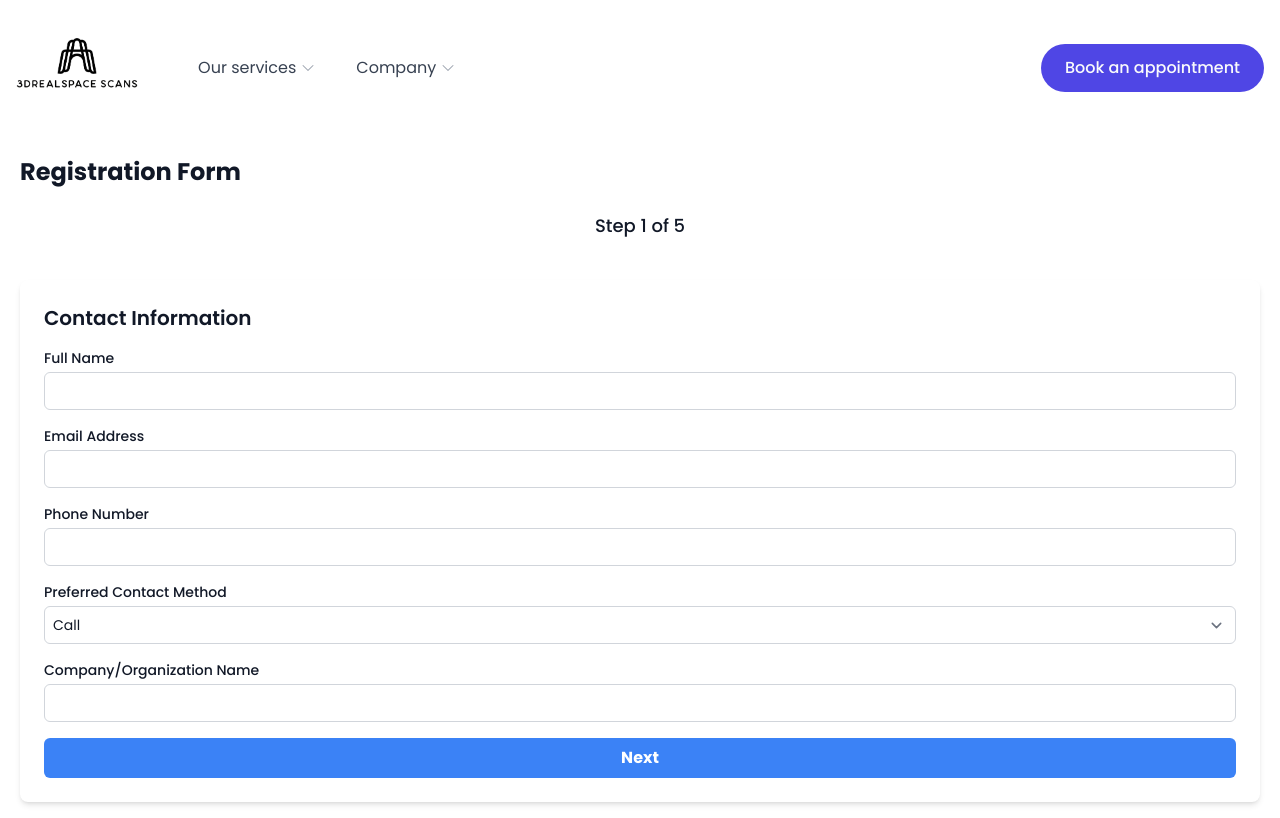
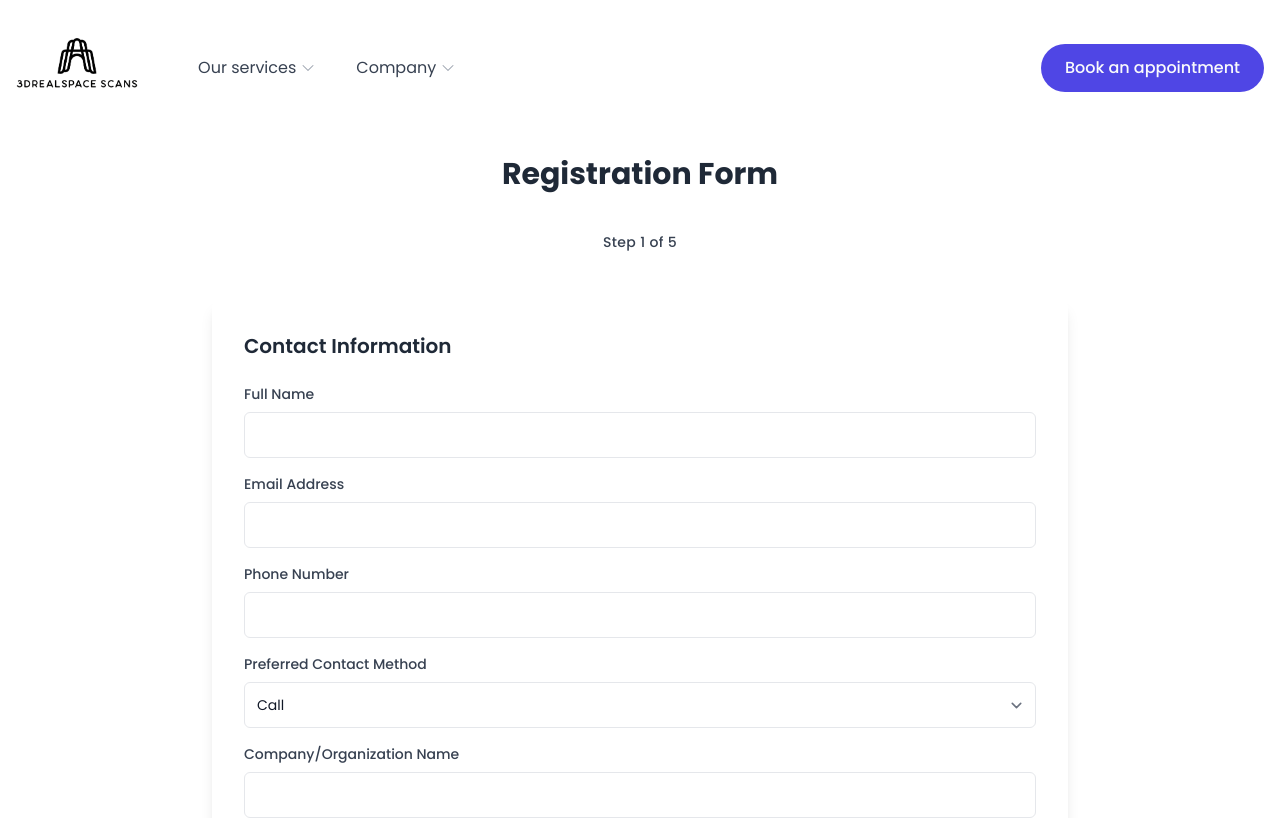
Before and after one commit to nikhilljpskj/3DRealSpaceScans, a React (Create React App) app in the folder frontend/: page /booking in a window 1280 px wide. Shown: the top 818 px of the page. Built offline with nearby package versions, Linux system fonts and the light colour scheme.

Commit message:
minor design changes to booking

```diff
--- a/frontend/public/index.html
+++ b/frontend/public/index.html
@@ -7,9 +7,9 @@
     <meta name="theme-color" content="#000000" />
     <meta
       name="description"
-      content="Chisfis | Online Booking – a responsive React template theme with Online booking, Real Estate, and booking system for accommodation, tours, travel experiences, cruises, car rentals, real estate, and travel agencies"
+      content="Advanced 3D scanning solutions for real estate, construction, and architecture – experience immersive virtual tours, precise digital twins, and custom staging to streamline your projects and enhance property showcases."
     />
-    <link rel="apple-touch-icon" href="%PUBLIC_URL%/logo192.png" />
+    <!-- <link rel="apple-touch-icon" href="%PUBLIC_URL%/logo192.png" /> -->
     <!--
       manifest.json provides metadata used when your web app is installed on a
       user's mobile device or desktop. See https://developers.google.com/web/fundamentals/web-app-manifest/
--- a/frontend/src/components/Header/MainNav1.tsx
+++ b/frontend/src/components/Header/MainNav1.tsx
@@ -32,7 +32,7 @@ const MainNav1: FC<MainNav1Props> = ({ className = "" }) => {
         <div className="hidden md:flex flex-shrink-0 items-center justify-end flex-1 lg:flex-none text-neutral-700 dark:text-neutral-100">
           <div className="hidden xl:flex items-center space-x-0.5">
             <div className="px-1" />
-            <ButtonPrimary href="/login">Book an appointment</ButtonPrimary>
+            <ButtonPrimary href="/booking">Book an appointment</ButtonPrimary>
           </div>
           <div className="flex xl:hidden items-center">
             <div className="px-0.5" />
--- a/frontend/src/containers/BookingPage/BookingForm.tsx
+++ b/frontend/src/containers/BookingPage/BookingForm.tsx
@@ -142,59 +142,125 @@ const handleFileUpload = async () => {
   const prevStep = () => setStep(prev => prev - 1);
 
   return (
-<div className="container mx-auto mb-24 lg:mb-32 p-5">
-  <h2 className="text-2xl font-bold mb-6">Registration Form</h2>
+    <div className="container mx-auto mb-24 lg:mb-32 p-5 max-w-lg sm:max-w-xl md:max-w-2xl lg:max-w-3xl xl:max-w-4xl">
+      <h2 className="text-3xl font-bold mb-10 text-gray-800 text-center">Registration Form</h2>
       <form className="grid grid-cols-1 gap-6" onSubmit={handleSubmit}>
-    <div className="step-indicator text-center text-lg font-medium mb-4">
-      <p>Step {step} of 5</p>
+        <div className="step-indicator text-center text-lg font-medium mb-6 text-gray-700">
+          <p className="text-sm tracking-wide">Step {step} of 5</p>
         </div>
 
         {step === 1 && (
-      <div className="bg-white p-6 rounded-lg shadow-md">
-        <h3 className="text-xl font-semibold mb-4">Contact Information</h3>
-        <label className="block text-sm font-medium mb-1">Full Name</label>
-        <input type="text" name="fullName" value={formData.fullName} onChange={handleChange} required className="block w-full border border-gray-300 rounded-md p-2 mb-4" />
+          <div className="bg-white p-8 rounded-lg shadow-lg">
+            <h3 className="text-xl font-semibold mb-6 text-gray-800">Contact Information</h3>
+            <label className="block text-sm font-medium mb-2 text-gray-700">Full Name</label>
+            <input
+              type="text"
+              name="fullName"
+              value={formData.fullName}
+              onChange={handleChange}
+              required
+              className="block w-full border border-gray-200 rounded-md p-3 mb-4 focus:ring-2 focus:ring-blue-400 focus:outline-none"
+            />
 
-        <label className="block text-sm font-medium mb-1">Email Address</label>
-        <input type="email" name="email" value={formData.email} onChange={handleChange} required className="block w-full border border-gray-300 rounded-md p-2 mb-4" />
+            <label className="block text-sm font-medium mb-2 text-gray-700">Email Address</label>
+            <input
+              type="email"
+              name="email"
+              value={formData.email}
+              onChange={handleChange}
+              required
+              className="block w-full border border-gray-200 rounded-md p-3 mb-4 focus:ring-2 focus:ring-blue-400 focus:outline-none"
+            />
 
-        <label className="block text-sm font-medium mb-1">Phone Number</label>
-        <input type="tel" name="phone" value={formData.phone} onChange={handleChange} required className="block w-full border border-gray-300 rounded-md p-2 mb-4" />
+            <label className="block text-sm font-medium mb-2 text-gray-700">Phone Number</label>
+            <input
+              type="tel"
+              name="phone"
+              value={formData.phone}
+              onChange={handleChange}
+              required
+              className="block w-full border border-gray-200 rounded-md p-3 mb-4 focus:ring-2 focus:ring-blue-400 focus:outline-none"
+            />
 
-        <label className="block text-sm font-medium mb-1">Preferred Contact Method</label>
-        <select name="contactMethod" value={formData.contactMethod} onChange={handleChange} className="block w-full border border-gray-300 rounded-md p-2 mb-4">
+            <label className="block text-sm font-medium mb-2 text-gray-700">Preferred Contact Method</label>
+            <select
+              name="contactMethod"
+              value={formData.contactMethod}
+              onChange={handleChange}
+              className="block w-full border border-gray-200 rounded-md p-3 mb-4 focus:ring-2 focus:ring-blue-400 focus:outline-none"
+            >
               <option value="Call">Call</option>
               <option value="Text">Text</option>
             </select>
 
-        <label className="block text-sm font-medium mb-1">Company/Organization Name</label>
-        <input type="text" name="company" value={formData.company} onChange={handleChange} className="block w-full border border-gray-300 rounded-md p-2 mb-4" />
-        <button className="w-full bg-blue-500 text-white font-bold py-2 rounded-md hover:bg-blue-600" type="button" onClick={nextStep}>Next</button>
+            <label className="block text-sm font-medium mb-2 text-gray-700">Company/Organization Name</label>
+            <input
+              type="text"
+              name="company"
+              value={formData.company}
+              onChange={handleChange}
+              className="block w-full border border-gray-200 rounded-md p-3 mb-6 focus:ring-2 focus:ring-blue-400 focus:outline-none"
+            />
+            <button
+              className="w-full bg-blue-500 text-white font-semibold py-3 rounded-md hover:bg-blue-600 transition duration-300"
+              type="button"
+              onClick={nextStep}
+            >
+              Next
+            </button>
           </div>
         )}
 
         {step === 2 && (
-      <div className="bg-white p-6 rounded-lg shadow-md">
-        <h3 className="text-xl font-semibold mb-4">Service Details</h3>
-        <label className="block text-sm font-medium mb-1">Service Location</label>
-        <input type="text" name="serviceLocation" value={formData.serviceLocation} onChange={handleChange} required className="block w-full border border-gray-300 rounded-md p-2 mb-4" />
+          <div className="bg-white p-8 rounded-lg shadow-lg">
+            <h3 className="text-xl font-semibold mb-6 text-gray-800">Service Details</h3>
+            <label className="block text-sm font-medium mb-2 text-gray-700">Service Location</label>
+            <input
+              type="text"
+              name="serviceLocation"
+              value={formData.serviceLocation}
+              onChange={handleChange}
+              required
+              className="block w-full border border-gray-200 rounded-md p-3 mb-4 focus:ring-2 focus:ring-blue-400 focus:outline-none"
+            />
 
-        <label className="block text-sm font-medium mb-1">Access Instructions</label>
-        <textarea name="accessInstructions" value={formData.accessInstructions} onChange={handleChange} className="block w-full border border-gray-300 rounded-md p-2 mb-4"></textarea>
+            <label className="block text-sm font-medium mb-2 text-gray-700">Access Instructions</label>
+            <textarea
+              name="accessInstructions"
+              value={formData.accessInstructions}
+              onChange={handleChange}
+              className="block w-full border border-gray-200 rounded-md p-3 mb-4 focus:ring-2 focus:ring-blue-400 focus:outline-none"
+            ></textarea>
 
-        <label className="block text-sm font-medium mb-1">Type of 3D Scan</label>
-        <select name="scanType" value={formData.scanType} onChange={handleChange} className="block w-full border border-gray-300 rounded-md p-2 mb-4">
+            <label className="block text-sm font-medium mb-2 text-gray-700">Type of 3D Scan</label>
+            <select
+              name="scanType"
+              value={formData.scanType}
+              onChange={handleChange}
+              className="block w-full border border-gray-200 rounded-md p-3 mb-4 focus:ring-2 focus:ring-blue-400 focus:outline-none"
+            >
               <option value="Residential">Residential</option>
               <option value="Commercial">Commercial</option>
             </select>
 
-        <label className="block text-sm font-medium mb-1">Upload Files (max 15 MB each)</label>
-        <input type="file" className="mt-1 block w-full border border-gray-300 rounded-md p-2 mb-4" multiple onChange={handleFileChange} />
-        <button type="button" onClick={handleFileUpload} className="w-full bg-blue-500 text-white font-bold py-2 rounded-md hover:bg-blue-600">Upload</button>
+            <label className="block text-sm font-medium mb-2 text-gray-700">Upload Files (max 15 MB each)</label>
+            <input
+              type="file"
+              className="mt-1 block w-full border border-gray-200 rounded-md p-3 mb-4 focus:ring-2 focus:ring-blue-400 focus:outline-none"
+              multiple
+              onChange={handleFileChange}
+            />
+            <button
+              type="button"
+              onClick={handleFileUpload}
+              className="w-full bg-blue-500 text-white font-semibold py-3 rounded-md hover:bg-blue-600 transition duration-300 mb-6"
+            >
+              Upload
+            </button>
 
             {fileUploads.map((fileUpload, idx) => (
               <div key={idx} className="mb-2">
-            <p className="text-sm">{fileUpload.file.name} - {fileUpload.progress}%</p>
+                <p className="text-sm text-gray-600">{fileUpload.file.name} - {fileUpload.progress}%</p>
                 <div className="h-2 bg-gray-200 rounded">
                   <div
                     className="h-full bg-green-500 rounded"
@@ -204,95 +270,48 @@ const handleFileUpload = async () => {
               </div>
             ))}
 
-        <label className="block text-sm font-medium mb-1">Preferred Date/Time</label>
-        <input type="datetime-local" name="preferredDate" value={formData.preferredDate} onChange={handleChange} className="block w-full border border-gray-300 rounded-md p-2 mb-4" />
+            <label className="block text-sm font-medium mb-2 text-gray-700">Preferred Date/Time</label>
+            <input
+              type="datetime-local"
+              name="preferredDate"
+              value={formData.preferredDate}
+              onChange={handleChange}
+              className="block w-full border border-gray-200 rounded-md p-3 mb-4 focus:ring-2 focus:ring-blue-400 focus:outline-none"
+            />
 
-        <label className="block text-sm font-medium mb-1">Backup Date/Time</label>
-        <input type="datetime-local" name="backupDate" value={formData.backupDate} onChange={handleChange} className="block w-full border border-gray-300 rounded-md p-2 mb-4" />
-        <button className="w-full bg-blue-500 text-white font-bold py-2 rounded-md hover:bg-blue-600" type="button" onClick={nextStep}>Next</button>
+            <label className="block text-sm font-medium mb-2 text-gray-700">Backup Date/Time</label>
+            <input
+              type="datetime-local"
+              name="backupDate"
+              value={formData.backupDate}
+              onChange={handleChange}
+              className="block w-full border border-gray-200 rounded-md p-3 mb-6 focus:ring-2 focus:ring-blue-400 focus:outline-none"
+            />
+            <button
+              className="w-full bg-blue-500 text-white font-semibold py-3 rounded-md hover:bg-blue-600 transition duration-300"
+              type="button"
+              onClick={nextStep}
+            >
+              Next
+            </button>
           </div>
         )}
 
-    {step === 3 && (
-      <div className="bg-white p-6 rounded-lg shadow-md">
-        <h3 className="text-xl font-semibold mb-4">Project Specifications</h3>
-        <label className="block text-sm font-medium mb-1">Purpose of the Scan</label>
-        <select name="purpose" value={formData.purpose} onChange={handleChange} className="block w-full border border-gray-300 rounded-md p-2 mb-4">
-          <option value="Real Estate">Real Estate</option>
-          <option value="Construction">Construction</option>
-          <option value="Marketing">Marketing</option>
-        </select>
-
-        <label className="block text-sm font-medium mb-1">Project Scope</label>
-        <input type="text" name="projectScope" value={formData.projectScope} onChange={handleChange} className="block w-full border border-gray-300 rounded-md p-2 mb-4" />
-
-        <label className="block text-sm font-medium mb-1">Number of Rooms/Areas</label>
-        <select multiple value={formData.numberOfRooms} onChange={e => handleMultiSelectChange('numberOfRooms', e.target.value)} className="block w-full border border-gray-300 rounded-md p-2 mb-4">
-          <option value="Living Room">Living Room</option>
-          <option value="Kitchen">Kitchen</option>
-          <option value="Bedroom">Bedroom</option>
-        </select>
-
-        <label className="block text-sm font-medium mb-1">Output Format Preferences</label>
-        <select multiple value={formData.outputFormats} onChange={e => handleMultiSelectChange('outputFormats', e.target.value)} className="block w-full border border-gray-300 rounded-md p-2 mb-4">
-          <option value="OBJ">OBJ</option>
-          <option value="STL">STL</option>
-          <option value="PLY">PLY</option>
-          <option value="PDF">PDF</option>
-          <option value="MP4">MP4</option>
-        </select>
-        <button className="w-full bg-blue-500 text-white font-bold py-2 rounded-md hover:bg-blue-600" type="button" onClick={nextStep}>Next</button>
-      </div>
-    )}
-
-    {step === 4 && (
-      <div className="bg-white p-6 rounded-lg shadow-md">
-        <h3 className="text-xl font-semibold mb-4">Additional Information</h3>
-        <label className="block text-sm font-medium mb-1">Special Instructions</label>
-        <textarea name="specialInstructions" value={formData.specialInstructions} onChange={handleChange} className="block w-full border border-gray-300 rounded-md p-2 mb-4"></textarea>
-
-        <label className="block text-sm font-medium mb-1">Budget Range</label>
-        <input type="range" name="budgetRange" min="0" max="5000" value={formData.budgetRange} onChange={handleChange} className="w-full" />
-
-        <label className="block text-sm font-medium mb-1">Project Timeline</label>
-        <select name="projectTimeline" value={formData.projectTimeline} onChange={handleChange} className="block w-full border border-gray-300 rounded-md p-2 mb-4">
-          <option value="Flexible">Flexible</option>
-          <option value="Urgent">Urgent</option>
-          <option value="Within a Week">Within a Week</option>
-        </select>
-        <button className="w-full bg-blue-500 text-white font-bold py-2 rounded-md hover:bg-blue-600" type="button" onClick={nextStep}>Next</button>
-      </div>
-    )}
-
-    {step === 5 && (
-      <div className="bg-white p-6 rounded-lg shadow-md">
-        <h3 className="text-xl font-semibold mb-4">Agreements and Consent</h3>
-        <label className="flex items-center mb-4">
-          <input className="form-checkbox h-5 w-5 text-blue-600 mr-2" type="checkbox" name="termsAccepted" checked={formData.termsAccepted} onChange={handleChange} />
-          I accept the terms and conditions
-        </label>
-
-        <label className="flex items-center mb-4">
-          <input className="form-checkbox h-5 w-5 text-blue-600 mr-2" type="checkbox" name="privacyConsent" checked={formData.privacyConsent} onChange={handleChange} />
-          I agree to the privacy policy
-        </label>
-
-        <label className="flex items-center mb-4">
-          <input className="form-checkbox h-5 w-5 text-blue-600 mr-2" type="checkbox" name="showcaseConsent" checked={formData.showcaseConsent} onChange={handleChange} />
-          I consent to showcase the project on the website
-        </label>
-
-        <button className="w-full bg-blue-500 text-white font-bold py-2 rounded-md hover:bg-blue-600" type="submit">Submit Booking</button>
-      </div>
-    )}
+        {/* Steps 3, 4, and 5 would follow a similar styling pattern with these adjustments */}
 
         {step > 1 && (
-      <button className="w-full bg-blue-500 text-white font-bold py-2 rounded-md hover:bg-blue-600 mt-4" type="button" onClick={prevStep}>Previous</button>
+          <button
+            className="w-full bg-gray-400 text-white font-semibold py-3 rounded-md hover:bg-gray-500 transition duration-300 mt-6"
+            type="button"
+            onClick={prevStep}
+          >
+            Previous
+          </button>
         )}
       </form>
     </div>
+  );
 
-  );
 };
 
 export default BookingPage;
```
Also changed, not shown: 1 other file (tests, documents, lock files or other folders). Lines whose indentation alone changed are shown as unchanged.
